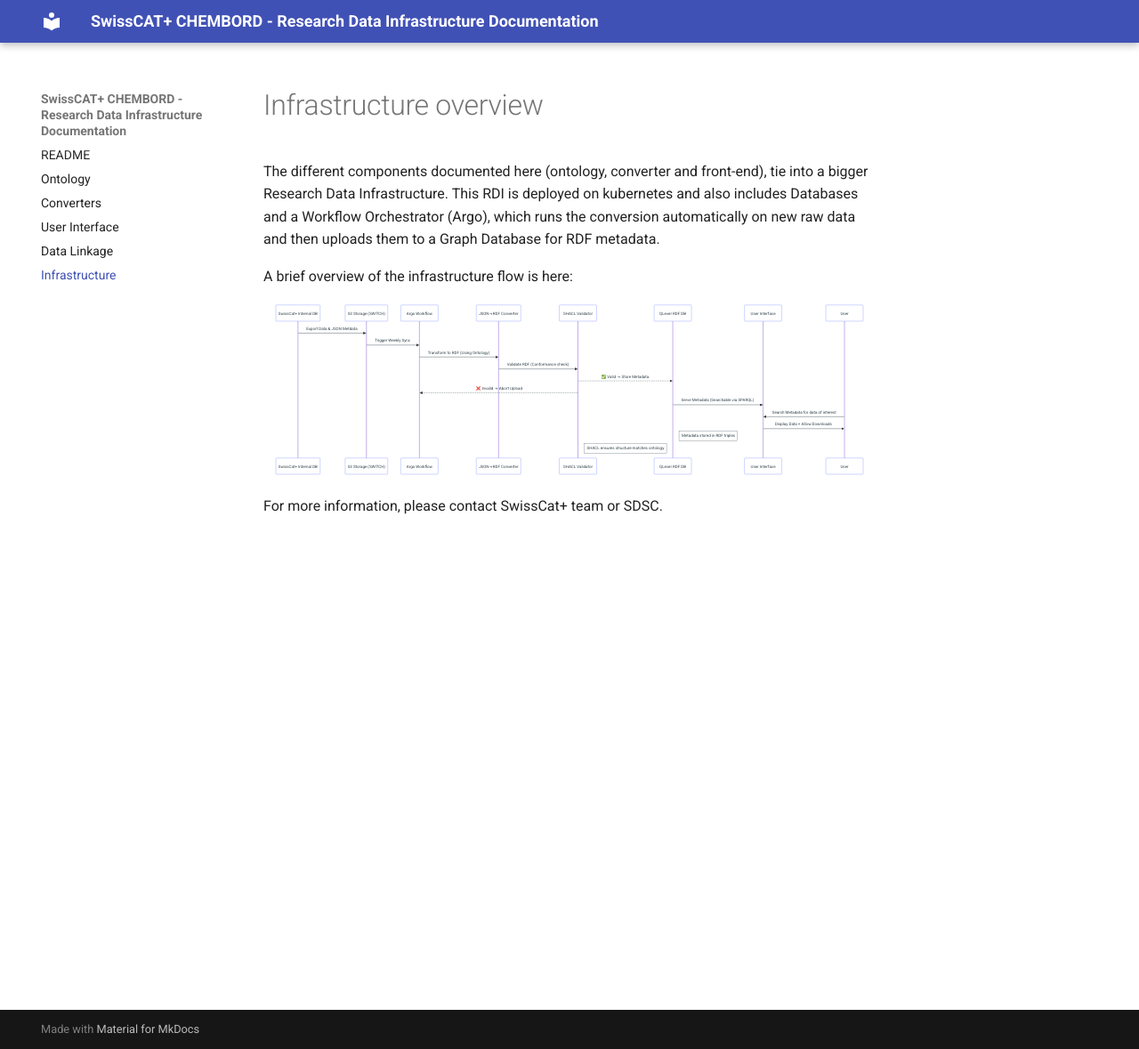
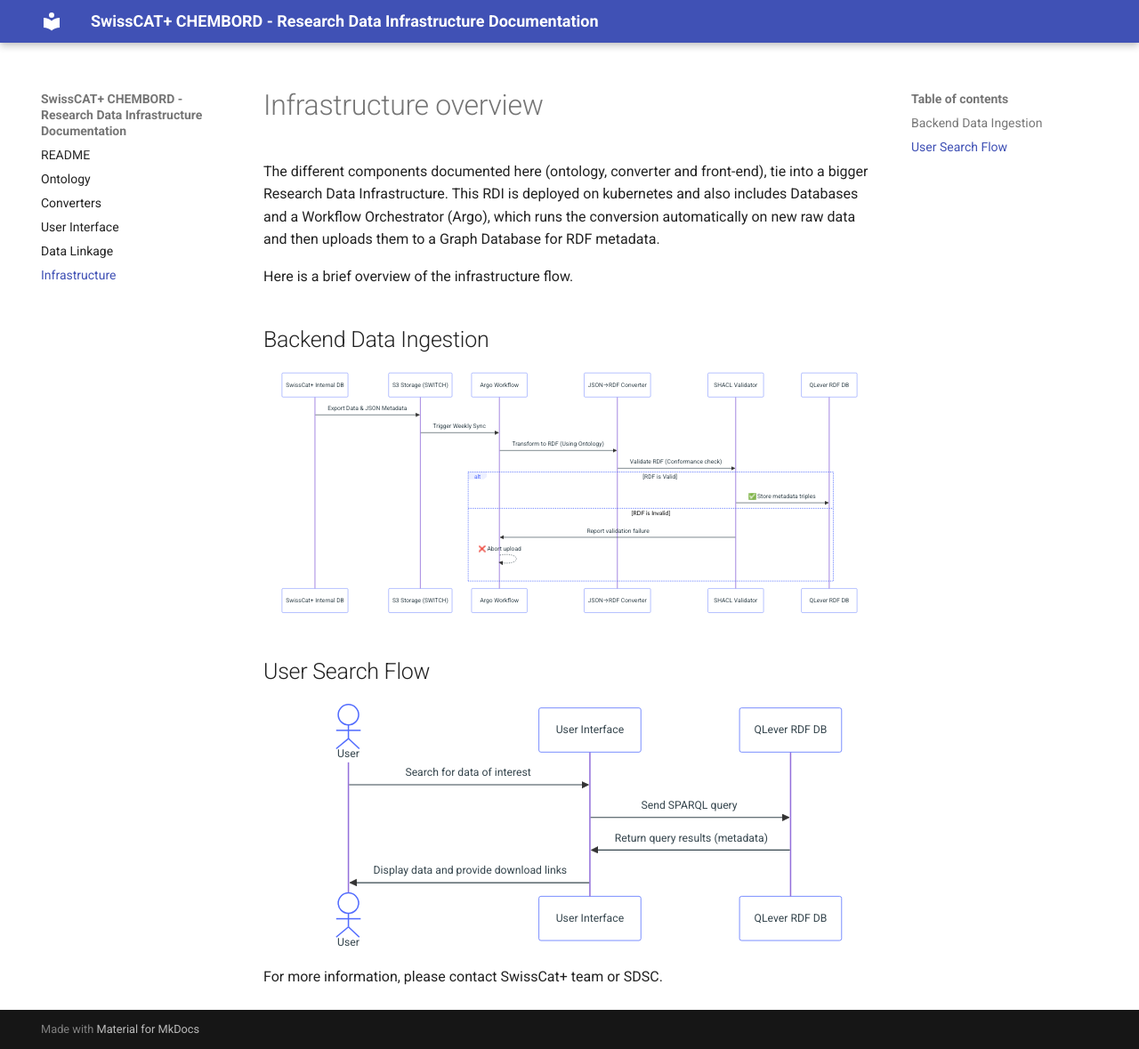
Before and after one commit to swisscatplus/catplus-docs, an MkDocs documentation site: the page built from docs/infrastructure.md, in a window 1280 px wide and 1179 px high. Shown: the whole window at 89% size. Built offline with MkDocs 1.6.1 and Material for MkDocs 9.7.7, drawn with Linux system fonts in a browser that asks for light colours; part of the change alters nothing that is shown.

````diff
--- a/docs/infrastructure.md
+++ b/docs/infrastructure.md
@@ -2,7 +2,9 @@
 
 The different components documented here (ontology, converter and front-end), tie into a bigger Research Data Infrastructure. This RDI is deployed on kubernetes and also includes Databases and a Workflow Orchestrator (Argo), which runs the conversion automatically on new raw data and then uploads them to a Graph Database for RDF metadata.
 
-A brief overview of the infrastructure flow is here:
+Here is a brief overview of the infrastructure flow.
+
+## Backend Data Ingestion
 
 ```mermaid
 sequenceDiagram
@@ -12,20 +14,29 @@ sequenceDiagram
     participant Converter as JSON→RDF Converter
     participant SHACL as SHACL Validator
     participant QLever as QLever RDF DB
-    participant UI as User Interface
-
-    InternalDB->>S3: Export Data & JSON Metdata
+    InternalDB->>S3: Export Data & JSON Metadata
     S3->>Argo: Trigger Weekly Sync
     Argo->>Converter: Transform to RDF (Using Ontology)
     Converter->>SHACL: Validate RDF (Conformance check)
-    SHACL-->>QLever: ✅ Valid → Store Metadata
-    SHACL-->>Argo: ❌ Invalid → Abort Upload
-    QLever->>UI: Serve Metadata (Searchable via SPARQL)
-    User->>UI: Search Metadata for data of interest
-    UI->>User: Display Data + Allow Downloads
+    alt RDF is Valid
+        SHACL->>QLever: ✅ Store metadata triples
+    else RDF is Invalid
+        SHACL->>Argo: Report validation failure
+        Argo-->>Argo: ❌ Abort upload
+    end
+```
 
-    Note right of QLever: Metadata stored in RDF triples
-    Note right of SHACL: SHACL ensures structure matches ontology
+## User Search Flow
+
+```mermaid
+sequenceDiagram
+    actor User
+    participant UI as User Interface
+    participant QLever as QLever RDF DB
+    User->>UI: Search for data of interest
+    UI->>QLever: Send SPARQL query
+    QLever->>UI: Return query results (metadata)
+    UI->>User: Display data and provide download links
 ```
 
 For more information, please contact SwissCat+ team or SDSC.
````
